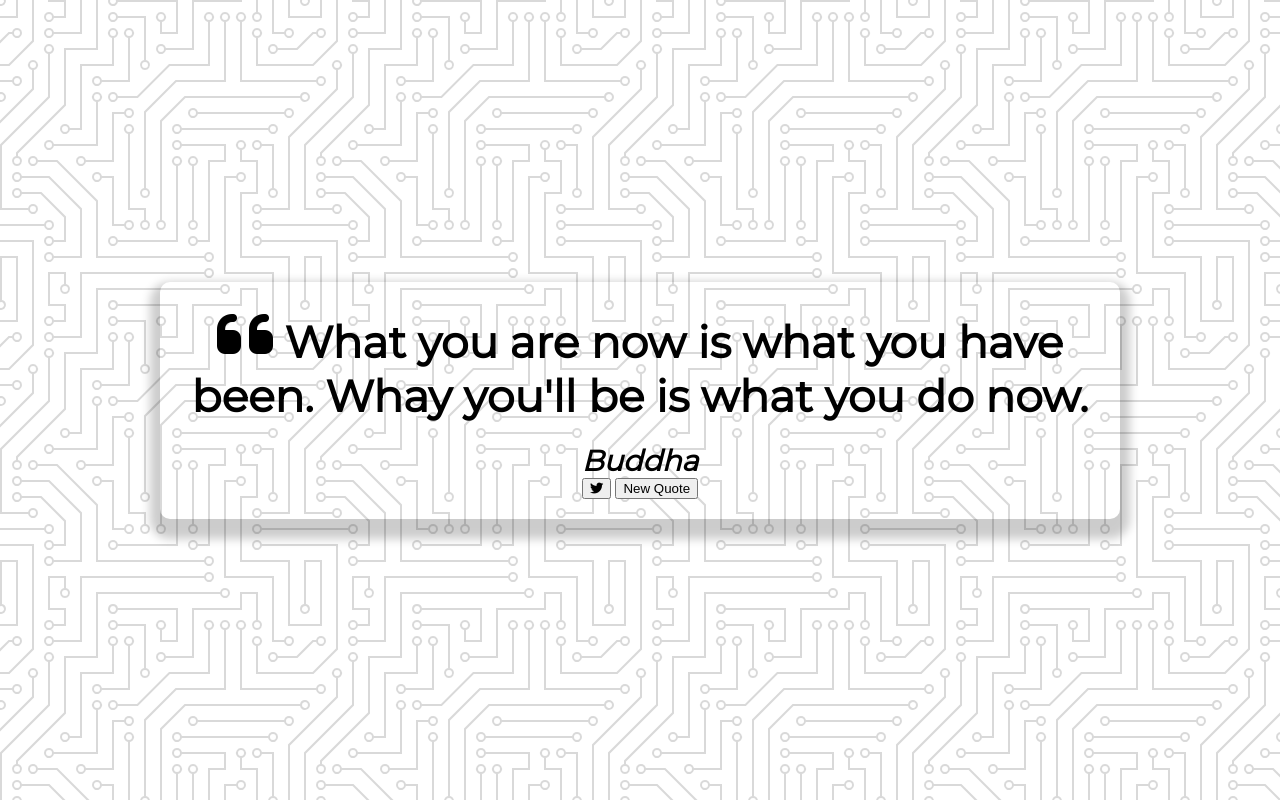
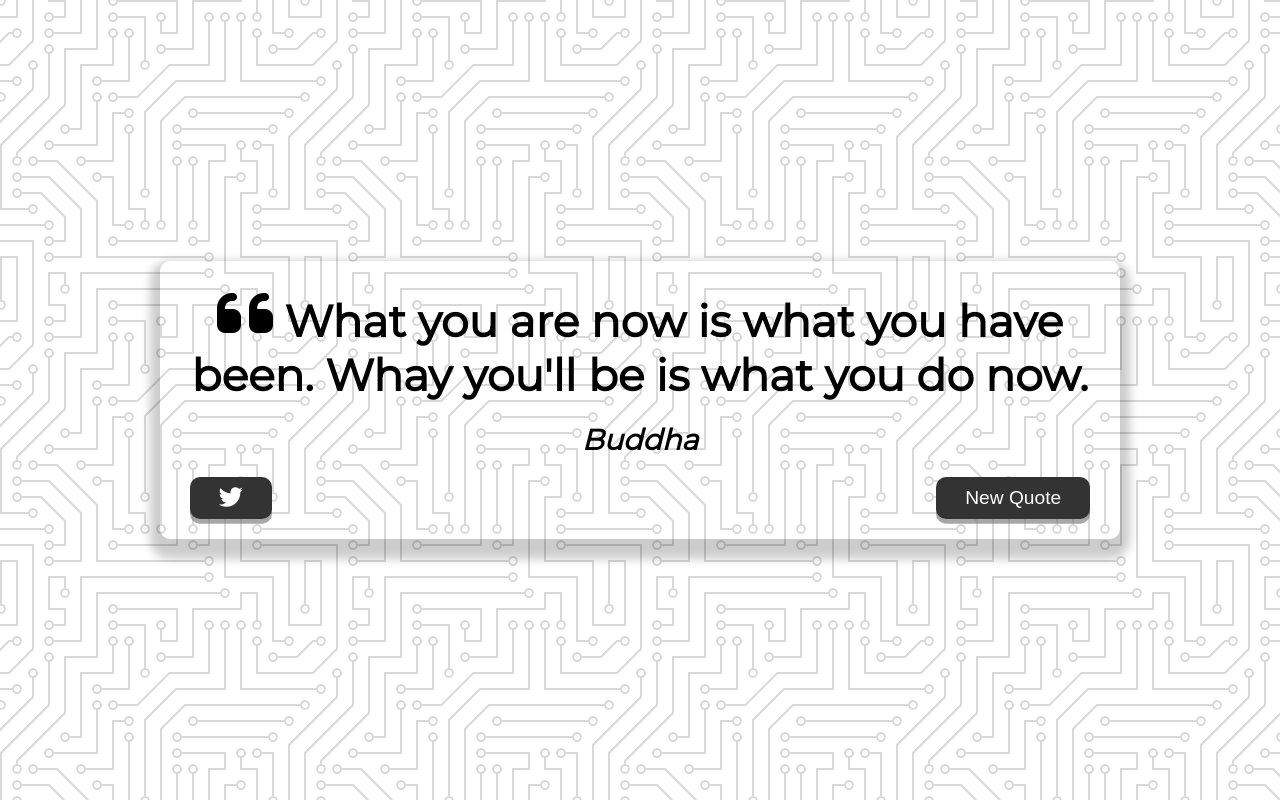
Before and after one commit to Muhammadurasheed/Qoute-generataor, a plain HTML site: page index.html in a window 1280 px wide. Drawn offline with Linux system fonts and the light colour scheme.

Commit message:
twitter and new quote button beutified

```diff
--- a/style.css
+++ b/style.css
@@ -42,8 +42,43 @@ body {
     margin-top: 20px;
 }
 
+.button-container {
+    margin-top: 20px;
+    display: flex;
+    justify-content: space-between;
+}
+
+button {
+    font-size: 1.2rem;
+    border-radius: 10px;
+    outline: none;
+    cursor: pointer;
+    box-shadow: 0 .3rem rgba(121, 121, 121, .65);
+    border: none;
+    background: #333;
+    color: #fff;
+    padding: .5rem 1.8rem;
+}
+
+button:hover {
+    filter: brightness(120%);
+}
+
+button:active {
+    transform: translate(0, .3rem);
+    box-shadow: 0 0.1rem rgba(255, 255, 255, .65);
+}
+
+.twitter-button:hover {
+    color: #38a1f3;
+}
+.fa-twitter {
+    font-size: 1.5rem;
+}
 
 
+
+/* Media Query: Tablets or smaller */
 @media screen and (max-width: 968px) {
     .quote-container {
         margin: auto 10px;
```
